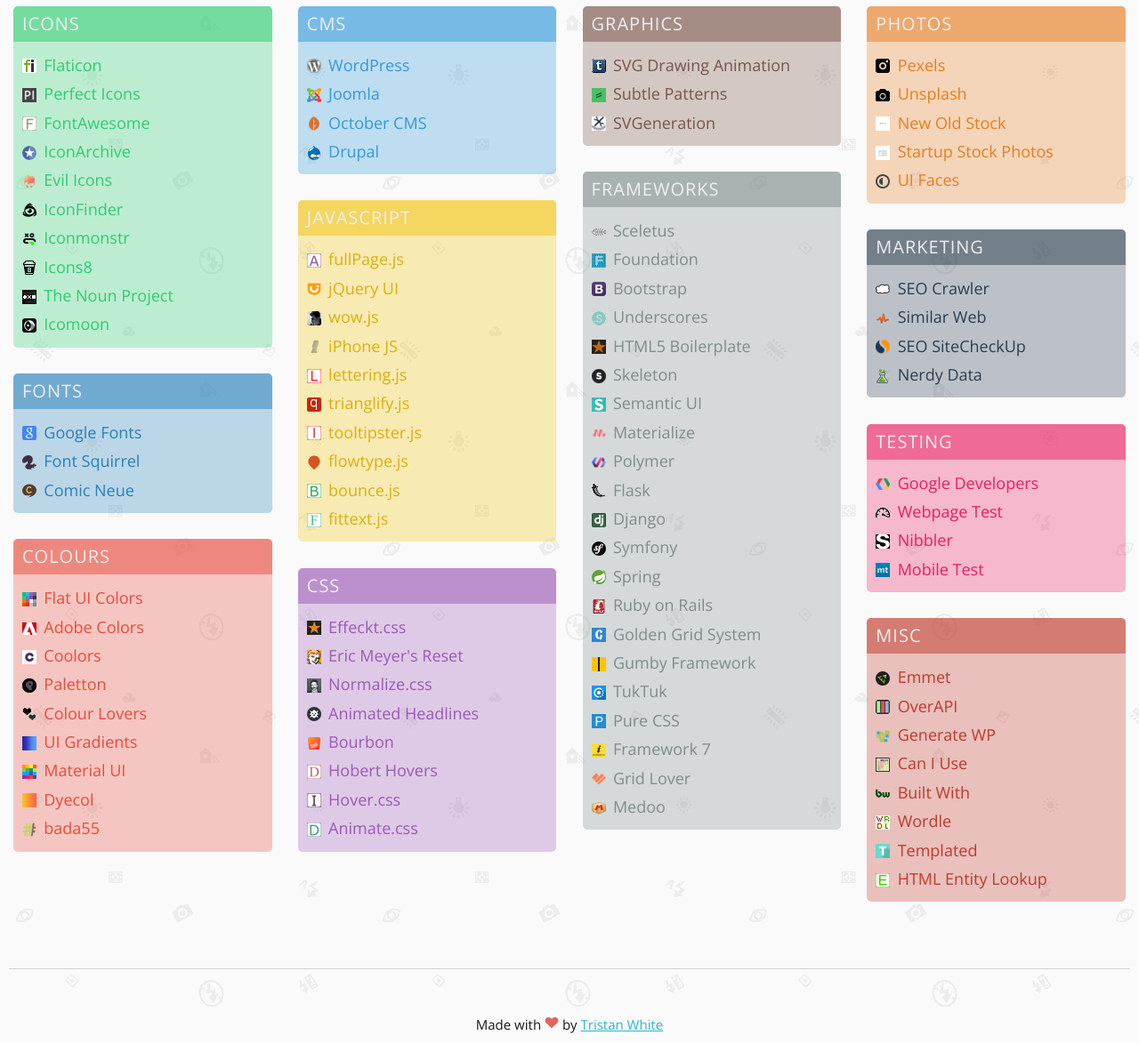
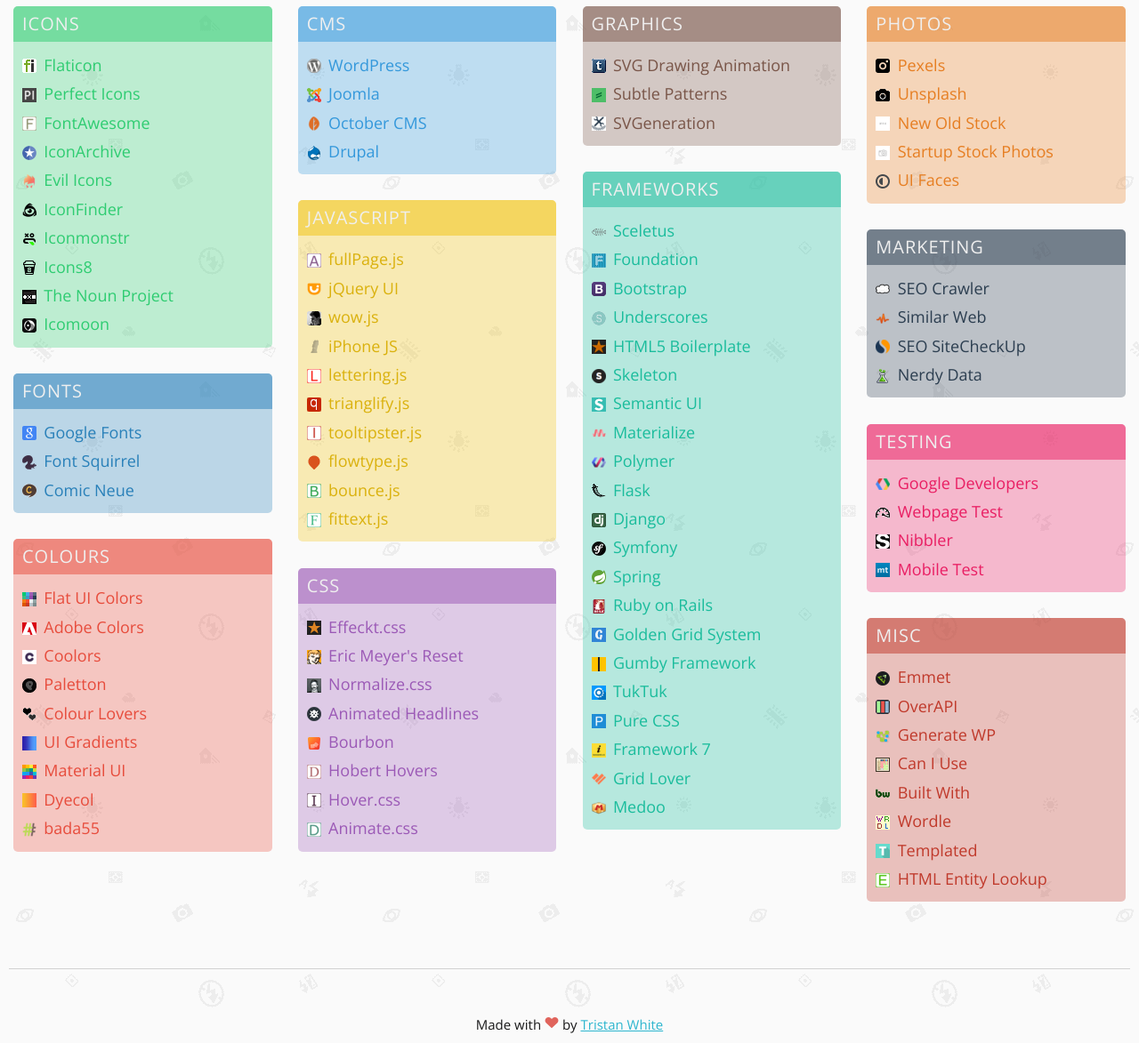
Before and after one commit to triss90405/web-assets, a PHP site: page /?msg=1 in a window 1280 px wide. Shown: the part 282-1455 px from the top of the page at 89% size. Run offline with PHP 8.4, Linux system fonts and the light colour scheme; some libraries are stand-ins or nearby versions.

Commit message:
Changed colour of framework box

```diff
--- a/css/main.css
+++ b/css/main.css
@@ -1327,14 +1327,14 @@ textarea {
       color: #1abc9c; }
       .box.turqoise .content a:hover {
         color: #0e6252; }
-  .box.asbestos {
-    background: rgba(127, 140, 141, 0.3); }
-    .box.asbestos .header {
-      background: rgba(127, 140, 141, 0.5); }
-    .box.asbestos .content a {
-      color: #7f8c8d; }
-      .box.asbestos .content a:hover {
-        color: #4e5758; }
+  .box.turqoise {
+    background: rgba(26, 188, 156, 0.3); }
+    .box.turqoise .header {
+      background: rgba(26, 188, 156, 0.5); }
+    .box.turqoise .content a {
+      color: #1abc9c; }
+      .box.turqoise .content a:hover {
+        color: #0e6252; }
   .box.carrot {
     background: rgba(230, 126, 34, 0.3); }
     .box.carrot .header {
--- a/scss/main.scss
+++ b/scss/main.scss
@@ -225,17 +225,17 @@ textarea {
 		}
 	}
 
-	// Asbestos layout
-	&.asbestos {
-		background: fade-out($asbestos, $fadeout-1);
+	// Turqoise layout
+	&.turqoise {
+		background: fade-out($turqoise, $fadeout-1);
 		.header {
-			background: fade-out($asbestos, $fadeout-2);
+			background: fade-out($turqoise, $fadeout-2);
 		}
 		.content {
 			a{
-				color: $asbestos;
+				color: $turqoise;
 				&:hover {
-					color: darken($asbestos, $darken-percent);
+					color: darken($turqoise, $darken-percent);
 				}
 			}
 		}
--- a/sections/frameworks.html
+++ b/sections/frameworks.html
@@ -1,4 +1,4 @@
-<div class="box asbestos">
+<div class="box turqoise">
   <div class="header">
       <h2>Frameworks</h2>
   </div>
```
